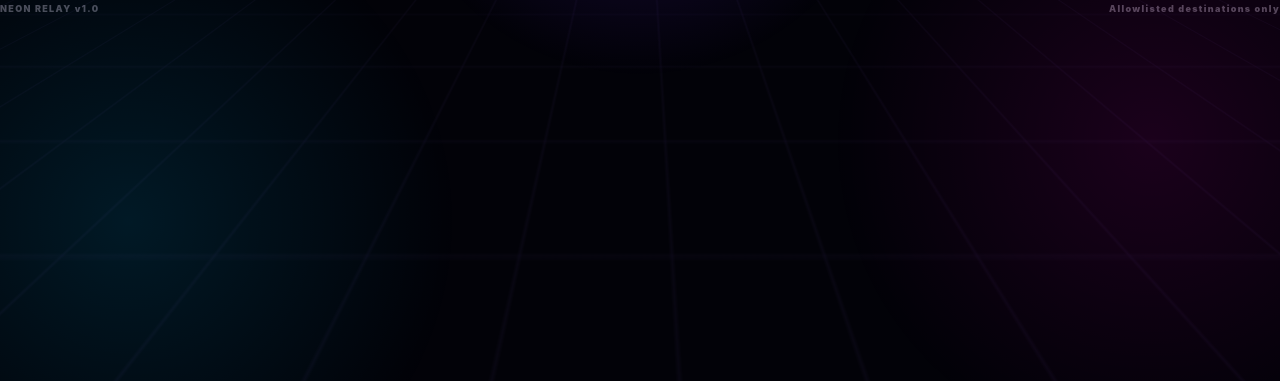
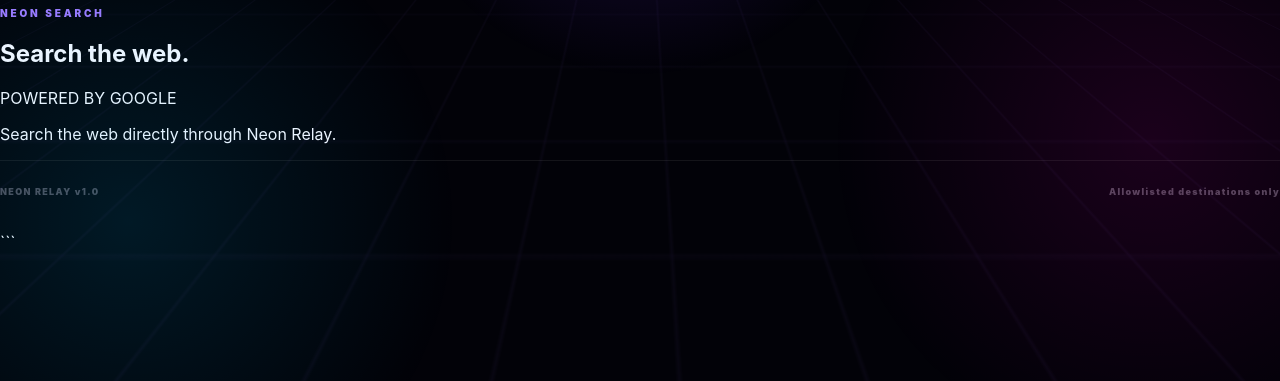
Before and after one commit to hexxynion/Neon-Relay, a website: page index.html in a window 1280 px wide. Shown: the part 419-800 px from the top of the page. Drawn offline with Linux system fonts and the light colour scheme.

Commit message:
Refactor HTML structure for clarity and organization

````diff
--- a/index.html
+++ b/index.html
@@ -1,4 +1,5 @@
 <!doctype html>
+
 <html lang="en">
 <head>
   <meta charset="UTF-8" />
@@ -8,50 +9,94 @@
 </head>
 <body>
   <div class="grid"></div>
+
   <main class="shell">
     <nav>
       <div class="brand"><span class="dot"></span> NEON RELAY</div>
       <div class="badge">AUTHORIZED RELAY</div>
     </nav>
 
+```
 <section class="hero">
   <p class="eyebrow">PRIVATE • CONTROLLED • FAST</p>
+
   <h1>Relay the web.<br><span>Keep control.</span></h1>
+
   <p class="sub">
     A sleek URL relay for domains you own or explicitly authorize.
     Requests are checked server-side before they leave the server.
   </p>
 
+  <!-- RELAY -->
   <form id="relayForm" class="card">
     <label for="url">Destination URL</label>
+
     <div class="inputRow">
-          <input id="url" type="url" placeholder="https://example.com" required />
-          <button type="submit"><span>LAUNCH</span> ↗</button>
+      <input
+        id="url"
+        type="url"
+        placeholder="https://example.com"
+        required
+      />
+
+      <button type="submit">
+        <span>LAUNCH</span> ↗
+      </button>
     </div>
+
     <div class="hint">
       <span class="statusDot"></span>
       <span id="status">Ready — enter an authorized URL.</span>
     </div>
   </form>
 
+  <!-- RELAY RESULT -->
   <section class="result card hidden" id="resultCard">
     <div class="resultTop">
       <div>
         <p class="eyebrow">RESPONSE</p>
         <h2 id="resultTitle">Relay result</h2>
       </div>
+
       <button class="ghost" id="copyBtn">COPY</button>
     </div>
+
     <pre id="resultBody"></pre>
   </section>
+
+  <!-- GOOGLE SEARCH -->
+  <section class="searchSection card">
+    <div class="resultTop">
+      <div>
+        <p class="eyebrow">NEON SEARCH</p>
+        <h2>Search the web.</h2>
+      </div>
+
+      <span class="badge">POWERED BY GOOGLE</span>
+    </div>
+
+    <p class="sub searchDescription">
+      Search the web directly through Neon Relay.
+    </p>
+
+    <div class="gcse-search"></div>
+  </section>
+
 </section>
 
 <footer>
   <span>NEON RELAY v1.0</span>
   <span>Allowlisted destinations only</span>
 </footer>
+```
+
   </main>
 
+  <!-- GOOGLE PROGRAMMABLE SEARCH -->
+
+  <script async src="https://cse.google.com/cse.js?cx=d67094c75fdee40ea"></script>
+
   <script src="/app.js"></script>
+
 </body>
 </html>
````
Lines whose indentation alone changed are shown as unchanged.
